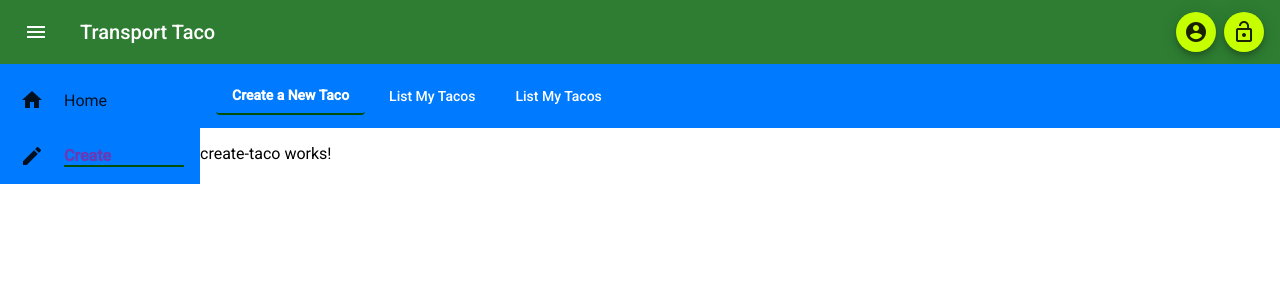
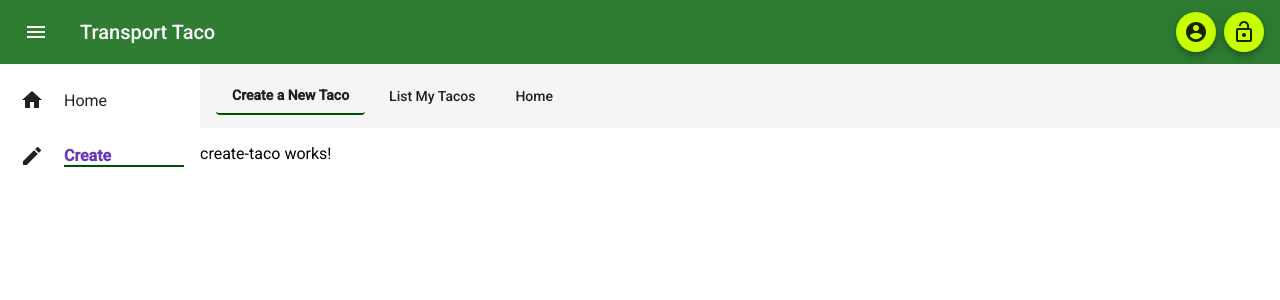
Before and after one commit to jparlato/transportTaco, an Angular app: page /manage-tacos/create-taco in a window 1280 px wide. Shown: the top 300 px of the page. Built offline with nearby package versions, Linux system fonts and the light colour scheme.

Commit message:
add reactive forms and more material modules

```diff
--- a/src/app/app.module.ts
+++ b/src/app/app.module.ts
@@ -1,3 +1,5 @@
+import { FormsModule, ReactiveFormsModule } from '@angular/forms';
+
 import { AppComponent } from './app.component';
 import { AppMaterialModule } from './app-material.module';
 import { AppRoutingModule } from './app-routing.module';
@@ -22,6 +24,8 @@ import { PageNotFoundComponent } from './page-not-found/page-not-found.component
     HttpClientModule,
     AppMaterialModule,
     ManageTacoModule,
+    FormsModule,
+    ReactiveFormsModule,
   ],
   providers: [],
   bootstrap: [AppComponent],
--- /dev/null
+++ b/src/app/manage-tacos/list-tacos/list-tacos.component.html
@@ -0,0 +1 @@
+<p>list-tacos works!</p>
--- /dev/null
+++ b/src/app/manage-tacos/list-tacos/list-tacos.component.ts
@@ -0,0 +1,15 @@
+import { Component, OnInit } from '@angular/core';
+
+@Component({
+  selector: 'app-list-tacos',
+  templateUrl: './list-tacos.component.html',
+  styleUrls: ['./list-tacos.component.css']
+})
+export class ListTacosComponent implements OnInit {
+
+  constructor() { }
+
+  ngOnInit(): void {
+  }
+
+}
--- a/src/app/manage-tacos/manage-taco-routing.module.ts
+++ b/src/app/manage-tacos/manage-taco-routing.module.ts
@@ -1,6 +1,7 @@
 import { RouterModule, Routes } from '@angular/router';
 
 import { CreateTacoComponent } from './create-taco/create-taco.component';
+import { ListTacosComponent } from './list-tacos/list-tacos.component';
 import { ManageTacoComponent } from './manage-taco.component';
 import { NgModule } from '@angular/core';
 
@@ -12,6 +13,7 @@ const routes: Routes = [
       { path: '', redirectTo: '/manage-tacos/create-taco', pathMatch: 'full' },
       { path: 'home', component: CreateTacoComponent },
       { path: 'create-taco', component: CreateTacoComponent },
+      { path: 'list-tacos', component: ListTacosComponent },
     ],
   },
 ];
--- a/src/app/manage-tacos/manage-taco.component.css
+++ b/src/app/manage-tacos/manage-taco.component.css
@@ -8,12 +8,12 @@ div[fixLayout] {
 }
 
 .mat-toolbar.mat-primary {
-  background: #007bff;
+
   color: #fff;
 }
 
 .back-sidebar {
-  background: #007bff;
+
   color: #fff;
 }
 
--- a/src/app/manage-tacos/manage-taco.component.html
+++ b/src/app/manage-tacos/manage-taco.component.html
@@ -10,13 +10,13 @@
     </mat-nav-list>
   </div>
   <div class="main-content" fxFlex fxLayout="column">
-    <mat-toolbar class='mat-primary' fxLayoutGap="8px">
+    <mat-toolbar fxLayoutGap="8px">
       <a mat-button routerLink="/manage-tacos/create-taco" routerLinkActive="active-link">
         Create a New Taco</a>
       <a mat-button routerLink="/manage-tacos/list-tacos" routerLinkActive="active-link">
         List My Tacos</a>
-      <a mat-button routerLink="/manage-tacos/list-tacos" routerLinkActive="active-link">
-        List My Tacos</a>
+      <a mat-button routerLink="/home" routerLinkActive="active-link">
+        Home</a>
     </mat-toolbar>
     <router-outlet></router-outlet>
   </div>
--- a/src/app/manage-tacos/manage-taco.module.ts
+++ b/src/app/manage-tacos/manage-taco.module.ts
@@ -5,9 +5,10 @@ import { FlexLayoutModule } from '@angular/flex-layout';
 import { ManageTacoComponent } from './manage-taco.component';
 import { ManageTacoRoutingModule } from './manage-taco-routing.module';
 import { NgModule } from '@angular/core';
+import { ListTacosComponent } from './list-tacos/list-tacos.component';
 
 @NgModule({
-  declarations: [ManageTacoComponent, CreateTacoComponent],
+  declarations: [ManageTacoComponent, CreateTacoComponent, ListTacosComponent],
   imports: [
     CommonModule,
     ManageTacoRoutingModule,
```
Also changed, not shown: src/app/app-material.module.ts (+33 -0 lines), src/app/manage-tacos/list-tacos/list-tacos.component.css (added), 1 other file (tests, documents, lock files or other folders).
